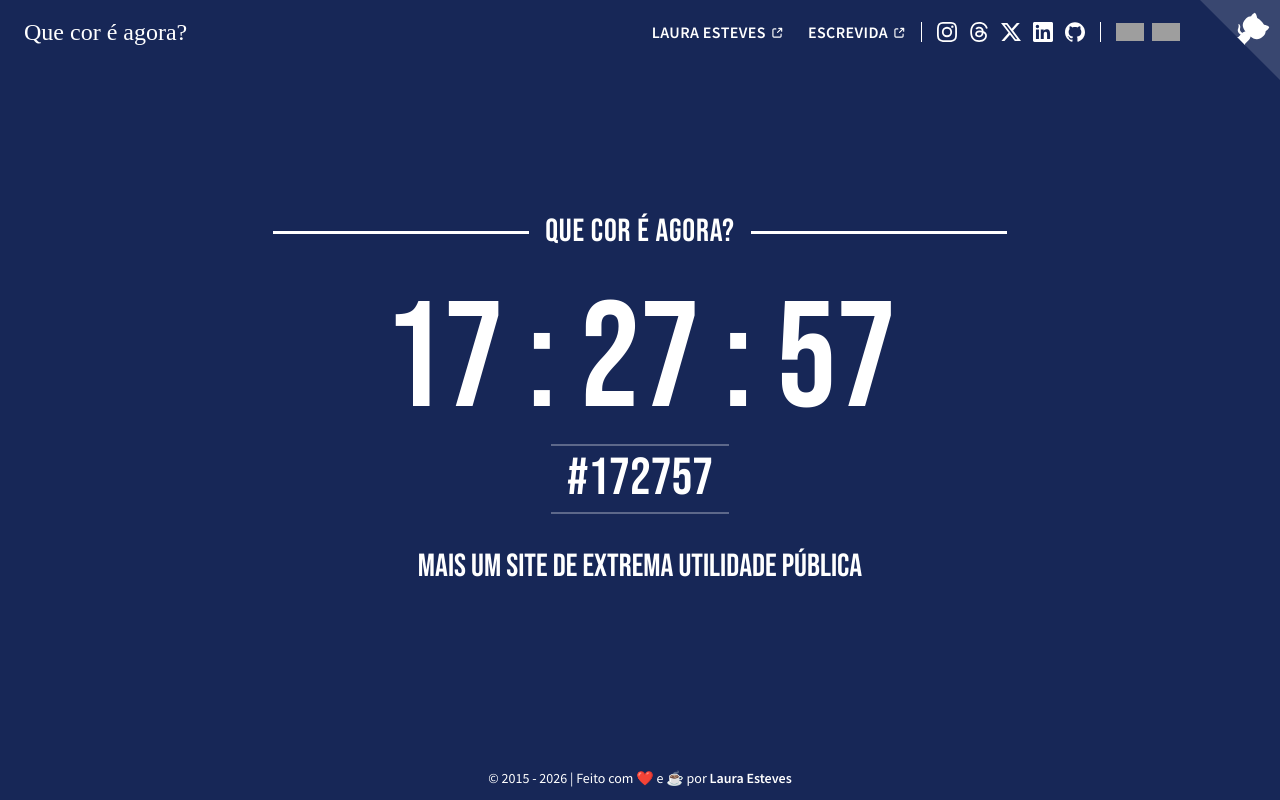
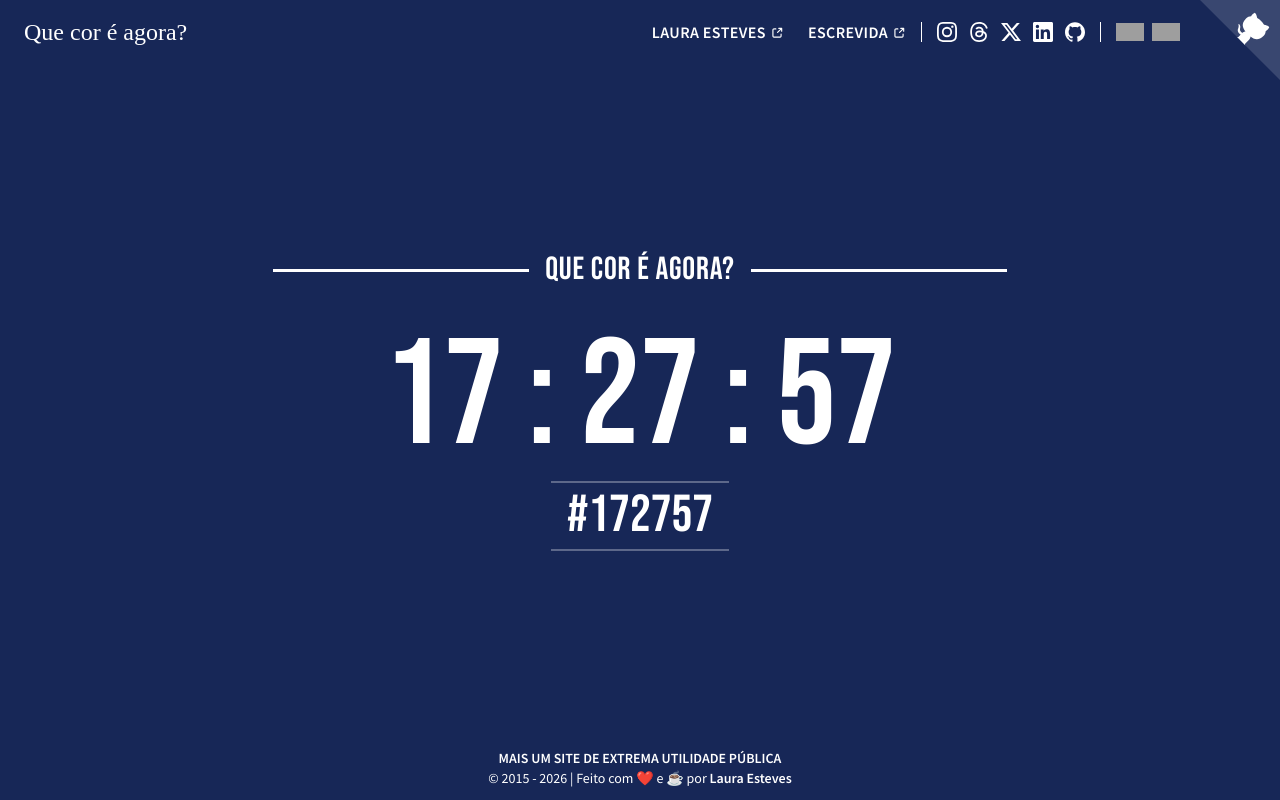
Before and after one commit to lauralesteves/quecoreagora.lauraesteves.com, a React (Vite) app: page / in a window 1280 px wide. Built offline with nearby package versions, Linux system fonts and the light colour scheme; grey boxes are pictures that could not be loaded; the HTML template or start-up script is replaced by a standard one; a web font is replaced by a local one.

Commit message:
refactor(footer): mover tagline do display para o rodape
Remove subtitulo do ColorDisplay e adiciona como primeira
linha do Footer com estilo bold uppercase, alinhado com o
padrao do sexta-feira.lauraesteves.com.

```diff
--- a/src/components/ColorDisplay/ColorDisplay.tsx
+++ b/src/components/ColorDisplay/ColorDisplay.tsx
@@ -25,9 +25,6 @@ export function ColorDisplay() {
         {hex}
       </p>
 
-      <p className="font-display text-white text-lg sm:text-2xl md:text-[32px] mt-8 text-center px-4">
-        {t.displaySubtitle}
-      </p>
     </main>
   );
 }
--- a/src/components/Footer/Footer.tsx
+++ b/src/components/Footer/Footer.tsx
@@ -5,6 +5,7 @@ const currentYear = new Date().getFullYear();
 export function Footer() {
   return (
     <footer className="fixed bottom-0 left-0 right-0 z-50 bg-transparent text-white text-center py-3 text-sm font-body">
+      <p className="font-bold uppercase">{t.footerTagline}</p>
       <p>
         &copy; 2015 - {currentYear} | {t.footerText}{' '}
         <a
--- a/src/i18n/locale.ts
+++ b/src/i18n/locale.ts
@@ -11,7 +11,7 @@ interface Translations {
   siteTitle: string;
   logoText: string;
   displayTitle: string;
-  displaySubtitle: string;
+  footerTagline: string;
   footerText: string;
   footerName: string;
   lauraUrl: string;
@@ -28,7 +28,7 @@ const pt: Translations = {
   siteTitle: 'Que cor é agora?',
   logoText: 'Que cor é agora?',
   displayTitle: 'Que cor é agora?',
-  displaySubtitle: 'Mais um site de extrema utilidade pública',
+  footerTagline: 'Mais um site de extrema utilidade pública',
   footerText: 'Feito com ❤️ e ☕️ por',
   footerName: 'Laura Esteves',
   lauraUrl: 'https://lauraesteves.com',
@@ -49,7 +49,7 @@ const en: Translations = {
   siteTitle: 'What color is it now?',
   logoText: 'What color is it now?',
   displayTitle: 'What color is it now?',
-  displaySubtitle: 'Yet another site of extreme public utility',
+  footerTagline: 'Yet another site of extreme public utility',
   footerText: 'Made with ❤️ and ☕️ by',
   footerName: 'Laura Esteves',
   lauraUrl: 'https://lauraesteves.com/en',
@@ -70,7 +70,7 @@ const es: Translations = {
   siteTitle: '¿Qué color es ahora?',
   logoText: '¿Qué color es ahora?',
   displayTitle: '¿Qué color es ahora?',
-  displaySubtitle: 'Otro sitio más de extrema utilidad pública',
+  footerTagline: 'Otro sitio más de extrema utilidad pública',
   footerText: 'Hecho con ❤️ y ☕️ por',
   footerName: 'Laura Esteves',
   lauraUrl: 'https://lauraesteves.com/es',
```
